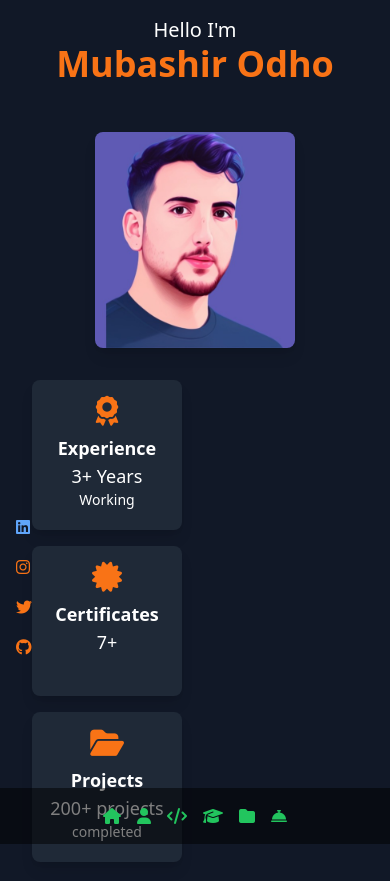
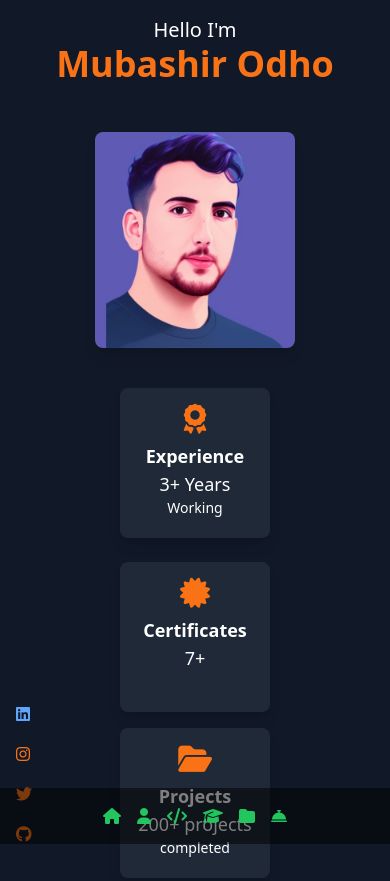
Before and after one commit to mubashir1837/portfolio-html, a plain HTML site: page index.html in a window 390 px wide. Shown: the top 881 px of the page. Drawn offline with nearby package versions, Linux system fonts and the light colour scheme.

Commit message:
portfolio

```diff
--- a/index.html
+++ b/index.html
@@ -16,11 +16,14 @@
             background-color: rgba(0, 0, 0, 0.5); /* Transparent background */
             z-index: 10; /* Ensure it is above other elements */
         }
+        .social-icons {
+            top: 65%; /* Adjust this value to move the icons lower */
+        }
     </style>
 </head>
 <body class="bg-gray-900 text-white">
     <div class="flex flex-col items-center justify-center min-h-screen p-4 relative">
-        <div class="absolute top-1/2 left-4 md:left-6 lg:left-8 transform -translate-y-1/2">
+        <div class="absolute social-icons left-4 md:left-6 lg:left-8 transform -translate-y-1/2">
             <ul class="space-y-4">
                 <li><a href="#" class="text-orange-500"><i class="fab fa-linkedin text-blue-400"></i></a></li>
                 <li><a href="#" class="text-orange-500"><i class="fab fa-instagram"></i></a></li>
@@ -37,19 +40,19 @@
                 <img src="img/prof.jpg" alt="Mubashir Odho" class="rounded-lg mx-auto shadow-lg" style="width: 200px; height: auto;">
             </div>
             <div class="w-full md:w-2/3 p-4">
-                <div class="flex flex-col sm:flex-row justify-around mb-8 space-y-4 sm:space-y-0">
-                    <div class="text-center p-4 bg-gray-800 rounded-lg shadow-lg" style="width: 150px; height: 150px;">
+                <div class="flex flex-wrap justify-around mb-8 space-y-4 sm:space-y-0">
+                    <div class="text-center p-4 bg-gray-800 rounded-lg shadow-lg m-2" style="width: 150px; height: 150px;">
                         <i class="fas fa-award text-orange-500 text-3xl mb-2"></i>
                         <div class="text-lg font-bold">Experience</div>
                         <div class="text-lg">3+ Years</div>
                         <div class="text-sm">Working</div>
                     </div>
-                    <div class="text-center p-4 bg-gray-800 rounded-lg shadow-lg" style="width: 150px; height: 150px;">
+                    <div class="text-center p-4 bg-gray-800 rounded-lg shadow-lg m-2" style="width: 150px; height: 150px;">
                         <i class="fas fa-certificate text-orange-500 text-3xl mb-2"></i>
                         <div class="text-lg font-bold">Certificates</div>
                         <div class="text-lg">7+</div>
                     </div>
-                    <div class="text-center p-4 bg-gray-800 rounded-lg shadow-lg" style="width: 150px; height: 150px;">
+                    <div class="text-center p-4 bg-gray-800 rounded-lg shadow-lg m-2" style="width: 150px; height: 150px;">
                         <i class="fas fa-folder-open text-orange-500 text-3xl mb-2"></i>
                         <div class="text-lg font-bold">Projects</div>
                         <div class="text-lg">200+ projects</div>
```
